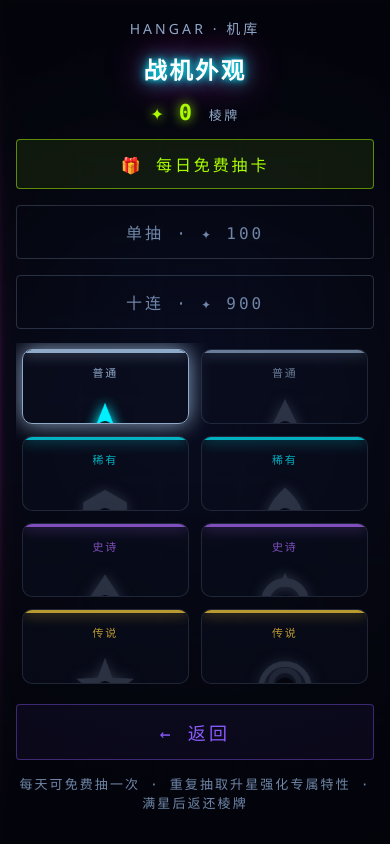
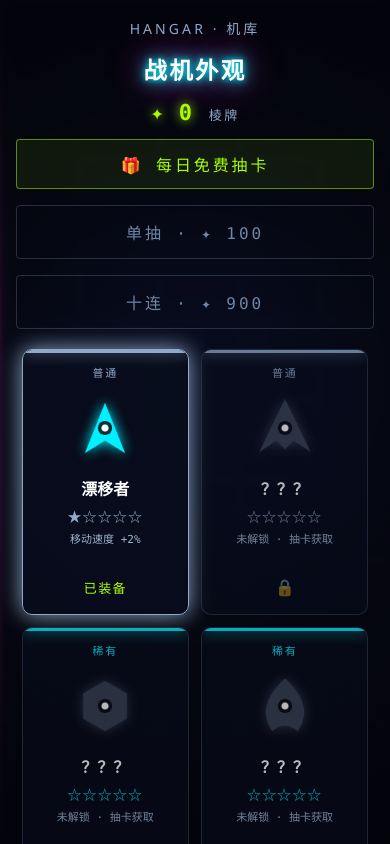
Before and after one commit to fufuuuua/neon-survivors, a website with bundled scripts: page index.html in a window 390 px wide. Both pictures are taken after a click on the button "✦ 机库". Built offline with nearby package versions, Linux system fonts and the light colour scheme.

Commit message:
fix: mobile ui优化

```diff
--- a/css/style.css
+++ b/css/style.css
@@ -27,6 +27,8 @@ html, body {
   user-select: none;
   -webkit-user-select: none;
   cursor: default;
+  overscroll-behavior: none;     /* 禁止边缘回弹/联动滚动 */
+  touch-action: manipulation;    /* 禁用双击缩放（保留单击/滚动） */
 }
 
 #app {
@@ -128,6 +130,7 @@ html, body {
   background: radial-gradient(circle at 50% 50%, rgba(8,10,24,0.6), rgba(3,4,10,0.94));
   backdrop-filter: blur(2px);
   animation: fadeIn 0.35s ease;
+  touch-action: manipulation;    /* 界面层禁用双击缩放，保留点击与滚动 */
 }
 
 @keyframes fadeIn { from { opacity: 0; } to { opacity: 1; } }
@@ -546,6 +549,10 @@ html, body {
   .gacha-btn { width: min(92vw, 360px); }
   .gacha-result { width: 92vw; }
 
+  /* 机库界面：移动端整页向下滚动（取消网格内部嵌套滚动，避免双层滚动冲突） */
+  .screen.hangar-screen { justify-content: flex-start; }
+  .screen.hangar-screen .skin-grid { max-height: none; overflow: visible; }
+
   /* 菜单/结算按钮：大号竖排，触摸友好 */
   .menu-btns { width: 100%; flex-direction: column; align-items: center; gap: 12px; }
   .btn { width: min(92vw, 360px); padding: 14px 24px; }
--- a/js/ui/Screens.js
+++ b/js/ui/Screens.js
@@ -71,7 +71,7 @@ export class Screens {
         <button class="btn btn-3" id="btn-shop">◆ 强化实验室</button>
       </div>
       <div class="hint">${this.isTouch
-        ? "拖动屏幕移动 &nbsp;·&nbsp; 点击右上角按钮暂停<br>武器自动开火"
+        ? "拖动屏幕移动 · 点击右上角按钮暂停<br>武器自动开火"
         : "移动: W A S D / 方向键 &nbsp;·&nbsp; 暂停: P / ESC &nbsp;·&nbsp; 武器自动开火"}</div>
     `, "menu-screen");
     this.root.appendChild(el);
@@ -249,7 +249,7 @@ export class Screens {
       <div class="skin-grid"></div>
       <button class="btn btn-3" id="btn-back">← 返回</button>
       <div class="hint">每天可免费抽一次 · 重复抽取升星强化专属特性 · 满星后返还棱牌</div>
-    `);
+    `, "hangar-screen");
     const grid = el.querySelector(".skin-grid");
     for (const skin of Skins.list()) {
       const rar = RARITY[skin.rarity];
```
Also changed, not shown: dist/game.js, dist/index.html, dist/neon-drift.html, dist/split.html.
